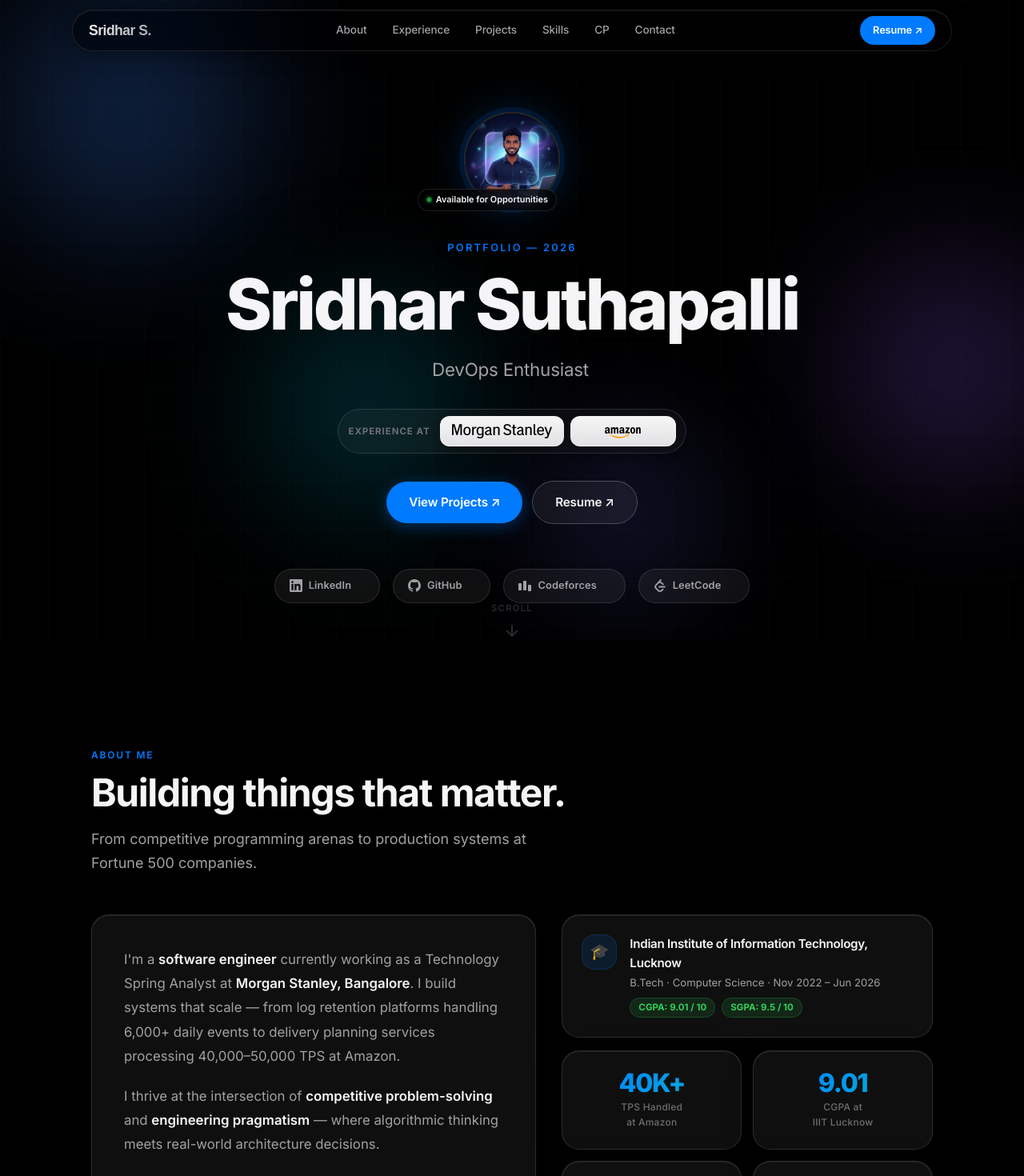
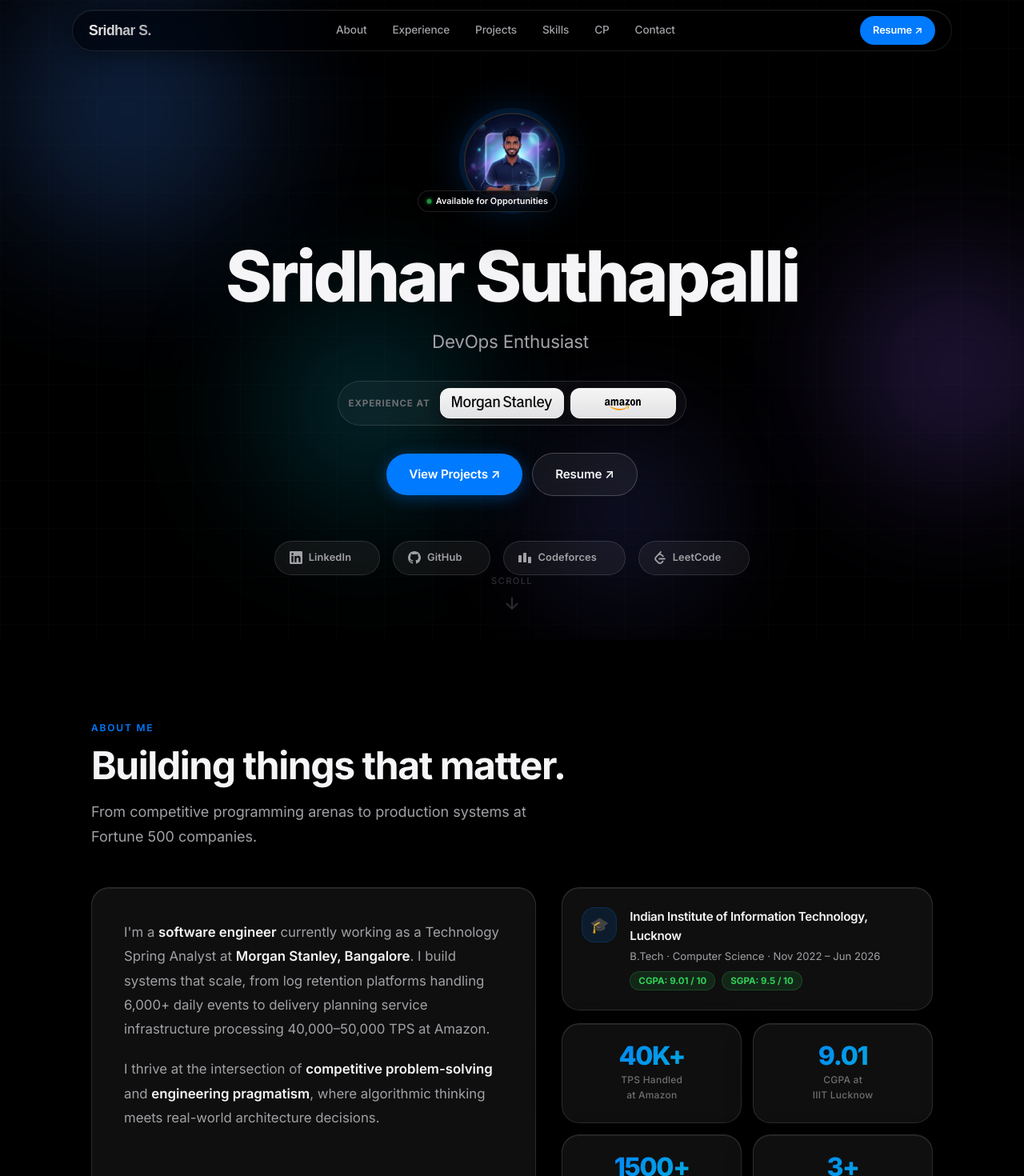
Before and after one commit to Illuminati9/Illuminati9.github.io, a React (Vite) app: page / in a window 1280 px wide. Shown: the top 1470 px of the page at 80% size. Built offline with nearby package versions, Linux system fonts and the light colour scheme.

Commit message:
fix: Minor ui tweaks

```diff
--- a/src/App.jsx
+++ b/src/App.jsx
@@ -207,7 +207,6 @@
         </div>
 
         {/* Name */}
-        <p className="hero-eyebrow">Portfolio — 2026</p>
         <h1 className="hero-name">Sridhar Suthapalli</h1>
 
         {/* Typewriter */}
@@ -288,10 +287,10 @@
         <div className="glass-card about-card fade-in" ref={ref}>
           <p className="about-text">
             I'm a <strong>software engineer</strong> currently working as a Technology Spring Analyst at <strong>Morgan Stanley, Bangalore</strong>.
-            I build systems that scale — from log retention platforms handling 6,000+ daily events to delivery planning services processing 40,000–50,000 TPS at Amazon.
+            I build systems that scale, from log retention platforms handling 6,000+ daily events to delivery planning service infrastructure processing 40,000–50,000 TPS at Amazon.
           </p>
           <p className="about-text">
-            I thrive at the intersection of <strong>competitive problem-solving</strong> and <strong>engineering pragmatism</strong> —
+            I thrive at the intersection of <strong>competitive problem-solving</strong> and <strong>engineering pragmatism</strong>,
             where algorithmic thinking meets real-world architecture decisions.
           </p>
         </div>
@@ -362,7 +361,7 @@
       highlights: ['50K TPS', '99% API Coverage', '4 Regional Fleets'],
       tech: ['Java', 'Spring Boot', 'AWS', 'Cell Architecture', 'Testing'],
       bullets: [
-        'Built a Tier-1 delivery planning service architecture from scratch handling 40,000–50,000 TPS of global order traffic.',
+        'Built a Tier-1 delivery planning service infrastructure from scratch handling 40,000–50,000 TPS of global order traffic.',
         'Designed a deployment stack using Cell-based Architecture, partitioning incoming global traffic by input data to route requests across 4 region-specific isolated fleets.',
         'Rewrote the regression testing framework to increase API traffic coverage from 45% to 99%, preventing production outages.',
       ],
@@ -512,11 +511,11 @@
           </div>
         </div>
 
-        {/* Delivery Planning Service */}
+        {/* Delivery Planning Service Infrastructure */}
         <div className="glass-card project-card">
           <div className="project-glow" style={{ background: 'radial-gradient(circle, rgba(255,153,0,0.12), transparent 70%)' }} />
           <div className="project-icon" style={{ background: 'rgba(255,153,0,0.1)', borderColor: 'rgba(255,153,0,0.2)' }}>🚀</div>
-          <h3 className="project-title">Delivery Planning Service</h3>
+          <h3 className="project-title">Delivery Planning Service Infrastructure</h3>
 
           <div className="project-stat-badges">
             <span className="project-stat-badge">⚡ 50K TPS</span>
@@ -524,7 +523,7 @@
           </div>
 
           <p className="project-desc">
-            Tier-1 service architecture at Amazon handling 40K–50K TPS of global order traffic.
+            Tier-1 service infrastructure at Amazon handling 40K–50K TPS of global order traffic.
             Cell-based deployment across 4 isolated regional fleets. Regression framework rewrite
             boosted API coverage from 45% to 99%.
           </p>
--- a/src/index.css
+++ b/src/index.css
@@ -510,14 +510,6 @@
   50% { opacity: 0.7; transform: scale(0.85); }
 }
 
-.hero-eyebrow {
-  font-size: 0.8rem;
-  font-weight: 600;
-  letter-spacing: 0.18em;
-  text-transform: uppercase;
-  color: var(--accent);
-  margin-bottom: 16px;
-}
 
 .hero-name {
   font-size: clamp(3rem, 8vw, 5.5rem);
```
